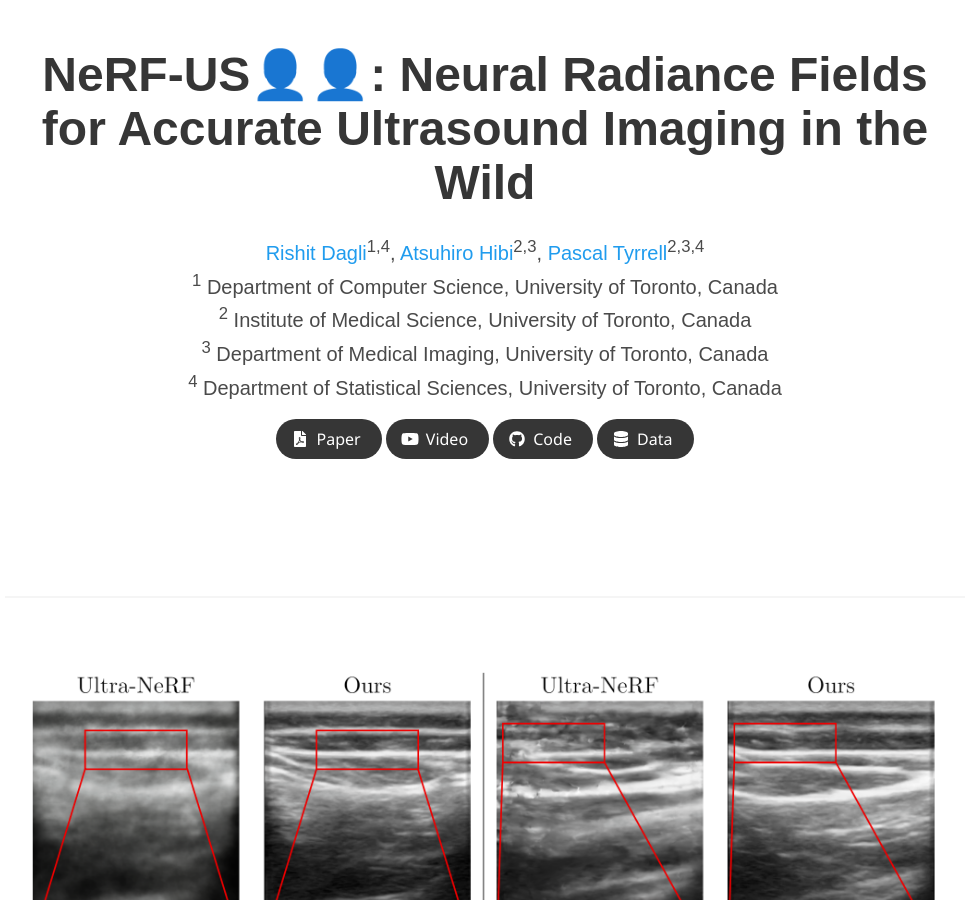
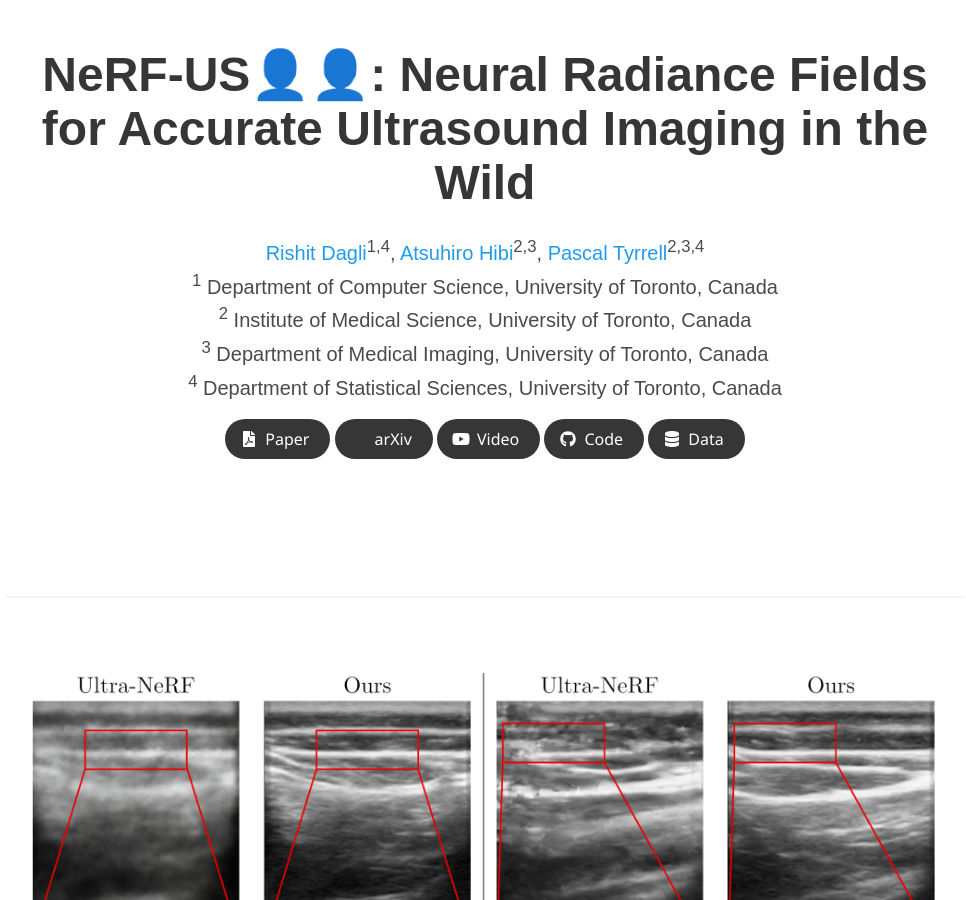
Before and after one commit to Rishit-dagli/personal-website, a Jekyll site: the page built from _pages/nerf-us.md, in a window 1280 px wide and 900 px high. Shown: the whole window, without its empty margins (155-1121 px from the left). Built offline with Jekyll 4.4.1, drawn with Linux system fonts in a browser that asks for light colours; nearby versions of some CDN libraries; some web fonts are replaced; library files that are not in the unit come from our copies; a style sheet for code colours, icons or effects is not loaded.

Commit message:
modify and add arXiv

```diff
--- a/_layouts/nerfies_project_page.html
+++ b/_layouts/nerfies_project_page.html
@@ -46,7 +46,7 @@
         codeBlock.style.display = "none";
       }
     }
-    </script>
+  </script>
 </head>
 
 <body>
@@ -83,10 +83,30 @@
                     <span class="icon">
                       <i class="fas fa-file-pdf"></i>
                     </span>
+                    {% if page.paper_coming %}
+                    <span>Paper (coming soon)</span>
+                    {% else %}
                     <span>Paper</span>
+                    {% endif %}
                   </a>
                 </span>
                 {% endif %}
+
+                {% if page.arxiv %}
+                <span class="link-block">
+                  <a href="{{ page.arxiv }}" class="external-link button is-normal is-rounded is-dark">
+                    <span class="icon">
+                      <i class="ai ai-arxiv"></i>
+                    </span>
+                    {% if page.arxiv_coming %}
+                    <span>arXiv (coming soon)</span>
+                    {% else %}
+                    <span>arXiv</span>
+                    {% endif %}
+                  </a>
+                </span>
+                {% endif %}
+
                 <!-- Video Link. -->
                 {% if page.video %}
                 <span class="link-block">
@@ -94,7 +114,11 @@
                     <span class="icon">
                       <i class="fab fa-youtube"></i>
                     </span>
+                    {% if page.video_coming %}
+                    <span>Video (coming soon)</span>
+                    {% else %}
                     <span>Video</span>
+                    {% endif %}
                   </a>
                 </span>
                 {% endif %}
@@ -105,7 +129,11 @@
                     <span class="icon">
                       <i class="fab fa-github"></i>
                     </span>
+                    {% if page.code_coming %}
+                    <span>Code (coming soon)</span>
+                    {% else %}
                     <span>Code</span>
+                    {% endif %}
                   </a>
                 </span>
                 {% endif %}
@@ -116,7 +144,11 @@
                     <span class="icon">
                       <i class="fas fa-database"></i>
                     </span>
+                    {% if page.data_coming %}
+                    <span>Data (coming soon)</span>
+                    {% else %}
                     <span>Data</span>
+                    {% endif %}
                   </a>
                 </span>
                 {% endif %}
```
Also changed, not shown: _pages/nerf-us.md (+1 -0 lines).
